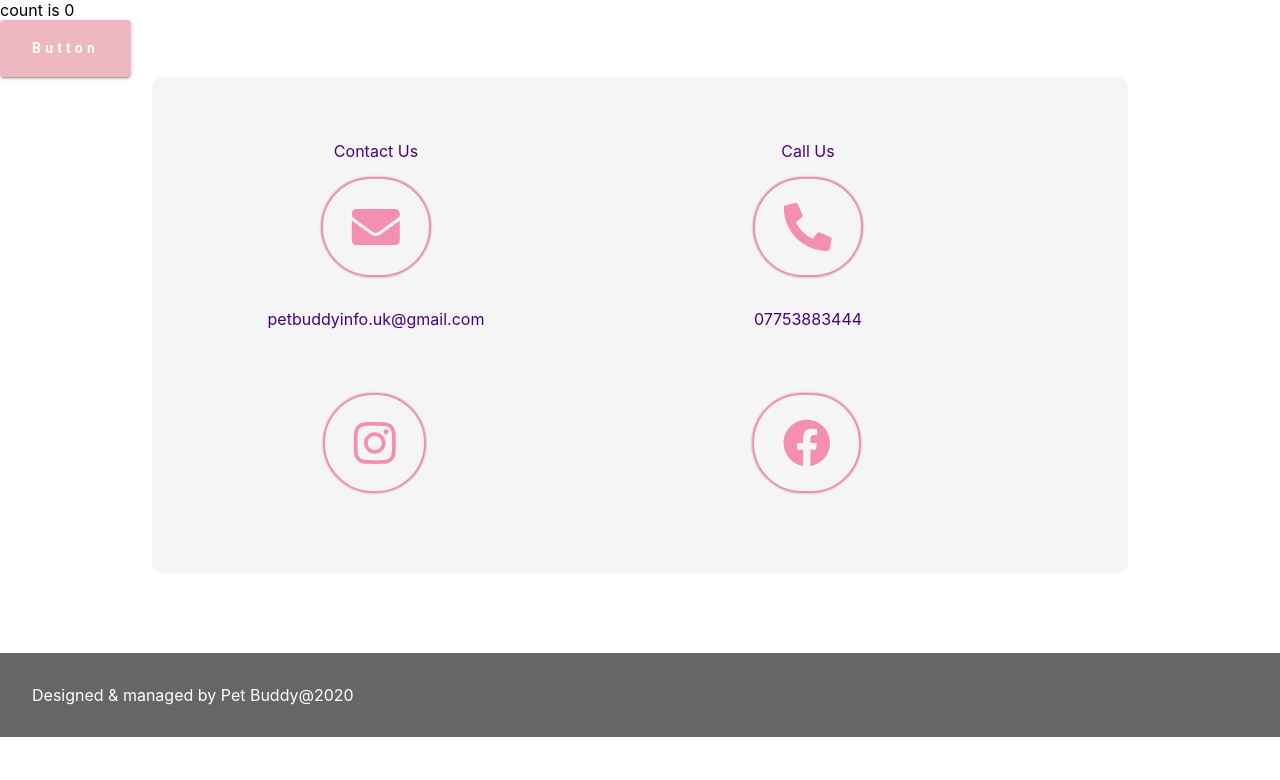
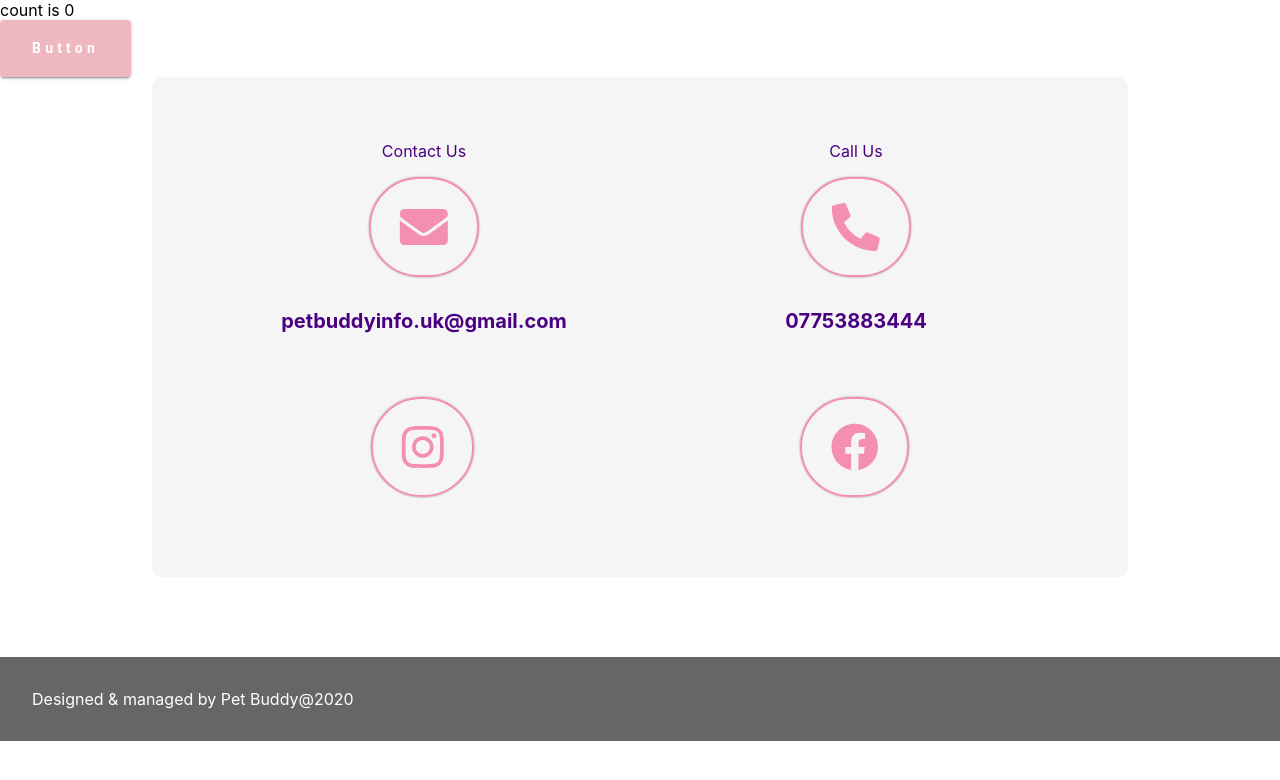
Before and after one commit to t0nin0s/petbuddy-website, a React (Create React App) app: page / in a window 1280 px wide. Shown: the top 780 px of the page. Built offline with nearby package versions, Linux system fonts and the light colour scheme.

Commit message:
Font size changed

```diff
--- a/src/components/ContactUs/ContactUs.tsx
+++ b/src/components/ContactUs/ContactUs.tsx
@@ -10,6 +10,7 @@ display: flex;
 flex-flow: column nowrap;
 padding: 3rem .5rem;
 align-items: center;
+justify-content: center;
 width: 75%;
 margin: 0 auto;
 border-radius: 10px;
@@ -43,12 +44,16 @@ margin:1rem 0;
 `
 const EmailUs = styled.div`
  margin:1rem 0;
+ font-size: 20px;
+ font-weight: 700;
  ${mediaQueries("md")`
   flex-flow:column;
   `}
 `
 const CallUs = styled.div`
  margin:1rem 0;
+ font-size: 20px;
+ font-weight: 700;
 `
 const FollowUs = styled.div`
 display:flex;
```
